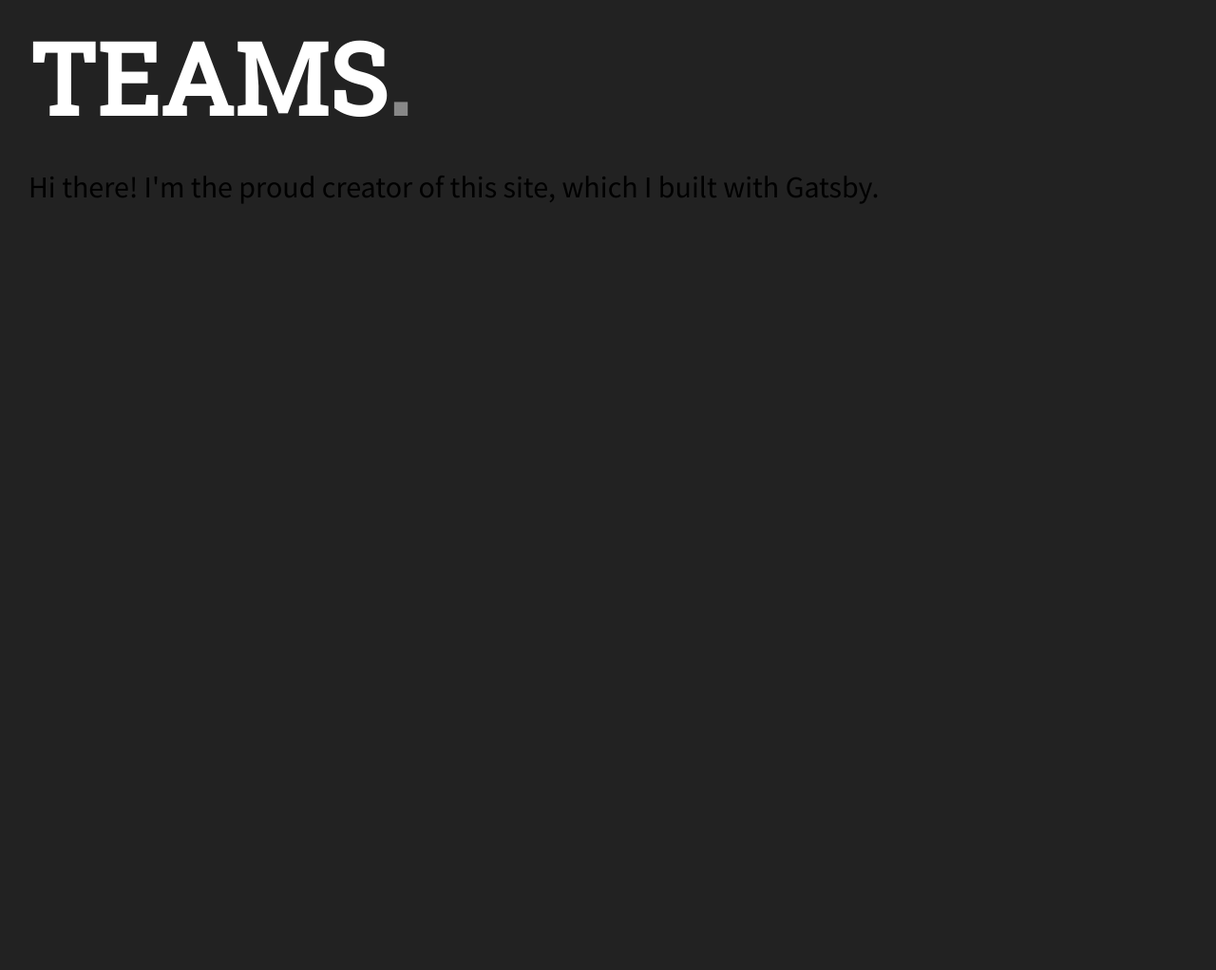
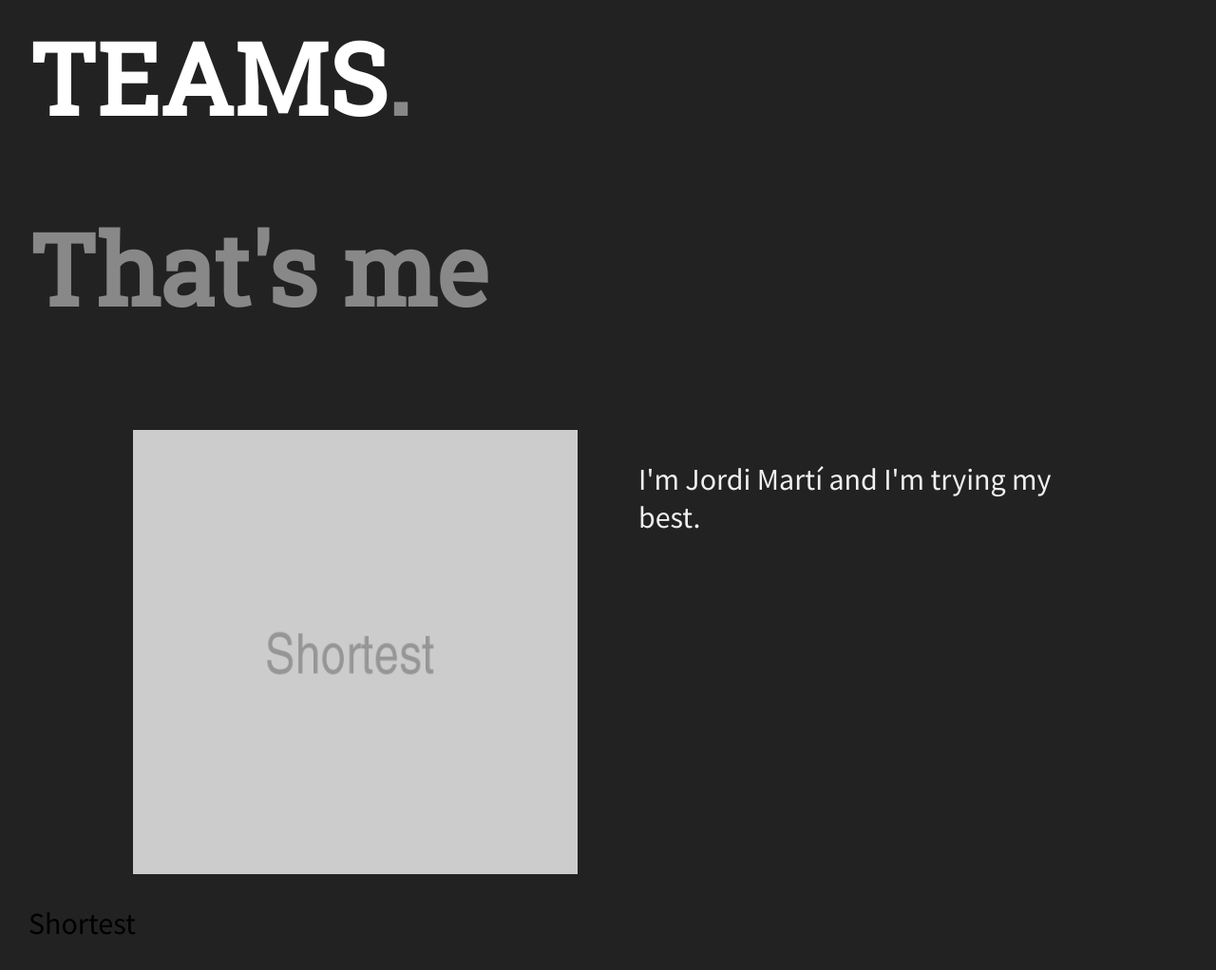
Before and after one commit to jmarti/portfolio, a Gatsby site: page /about/About in a window 1280 px wide. Shown: the part 634-1656 px from the top of the page at 95% size. Before the commit the page ends 913 px from the top, so only its background shows below. Built offline with nearby package versions, Linux system fonts and the light colour scheme; Gatsby itself is replaced by a stand-in of ours.

Commit message:
WIP v2 portfolio about

```diff
--- /dev/null
+++ b/content/about/1_shortest.mdx
@@ -0,0 +1,5 @@
+---
+title: "Shortest"
+description: "I'm Jordi Martí and I'm trying my best."
+image: "./bio_1.png"
+---
--- a/gatsby-config.ts
+++ b/gatsby-config.ts
@@ -9,7 +9,19 @@
   // If you use VSCode you can also use the GraphQL plugin
   // Learn more at: https://gatsby.dev/graphql-typegen
   graphqlTypegen: true,
-  plugins: [],
+  plugins: [
+    "gatsby-plugin-image",
+    "gatsby-plugin-sharp",
+    {
+      resolve: "gatsby-source-filesystem",
+      options: {
+        name: `about`,
+        path: `${__dirname}/content/about`,
+      }
+    },
+    "gatsby-plugin-mdx",
+    "gatsby-transformer-sharp",
+  ],
 }
 
 export default config
--- a/src/components/Layout/Layout.tsx
+++ b/src/components/Layout/Layout.tsx
@@ -1,12 +1,13 @@
 import React from 'react'
 import { Link, useStaticQuery, graphql } from 'gatsby'
+import { useThemeContext } from '../../theme.context';
 
 import {
   container,
   heroText,
   navLink
 } from './Layout.module.css'
-import { useThemeContext } from '../../theme.context';
+
 
 type Props = {
   pageTitle?: string;
--- /dev/null
+++ b/src/pages/about/About.module.css
@@ -0,0 +1,24 @@
+.h1 {
+    color: #888;
+    font-size: 3.25rem;
+}
+.article {
+    margin: 0 auto;
+    max-width: 1000px;
+}
+.container {
+    display: flex;
+    margin: 0 -1rem;
+}
+.left, .right {
+    padding: 1rem;
+}
+.left {
+    width: 50%;
+}
+.right {
+    width: 50%;
+}
+.description {
+    color: #f0f0f0;
+}
--- a/src/pages/about/About.tsx
+++ b/src/pages/about/About.tsx
@@ -1,10 +1,70 @@
-import * as React from 'react'
+import React, { useEffect, useState } from 'react'
+import { graphql, useStaticQuery } from 'gatsby'
+import { GatsbyImage, IGatsbyImageData } from 'gatsby-plugin-image'
+
 import Layout from '../../components/Layout'
+import {
+  h1,
+  article,
+  container,
+  left,
+  right,
+  description
+} from './About.module.css'
+
+const DEFAULT_BIO_LENGTH = 1
+
 
 const AboutPage = () => {
+
+  const allBios: Queries.AllBiosQuery = useStaticQuery(graphql`
+    query AllBios {
+      allMdx(filter: {fileAbsolutePath: {regex: "/content/about/"}}) {
+        nodes {
+          id
+          frontmatter {
+            title
+            description
+            image {
+              childImageSharp {
+                gatsbyImageData
+              }
+            }
+          }
+        }
+      }
+    }
+  `)
+
+  const [activeLength, setActiveLength] = useState(0)
+
+  useEffect(() => {
+    setActiveLength(
+      allBios.allMdx.nodes.length - 1 < DEFAULT_BIO_LENGTH ? allBios.allMdx.nodes.length - 1 : DEFAULT_BIO_LENGTH
+    )
+  }, [])
+
   return (
     <Layout pageTitle="About Me">
-      <p>Hi there! I'm the proud creator of this site, which I built with Gatsby.</p>
+      <h1 className={h1}>That's me</h1>
+      <article className={article}>
+        <div className={container}>
+          {allBios.allMdx.nodes[activeLength]?.frontmatter?.image?.childImageSharp?.gatsbyImageData && (
+            <>
+              <div className={left}>
+                <GatsbyImage
+                  alt=""
+                  image={allBios.allMdx.nodes[activeLength]?.frontmatter?.image?.childImageSharp?.gatsbyImageData as IGatsbyImageData}
+                  />
+              </div>
+              <div className={right}>
+                <p className={description}>{allBios.allMdx.nodes[activeLength]?.frontmatter?.description}</p>
+              </div>
+            </>
+          )}
+        </div>
+      </article>
+      {allBios.allMdx.nodes[activeLength]?.frontmatter?.title}
     </Layout>
   )
 }
```
Also changed, not shown: package.json (+7 -0 lines), scripts/optimize-images.js (added, +36 -0 lines), content/about/bio_1.png (added), 1 other file.
